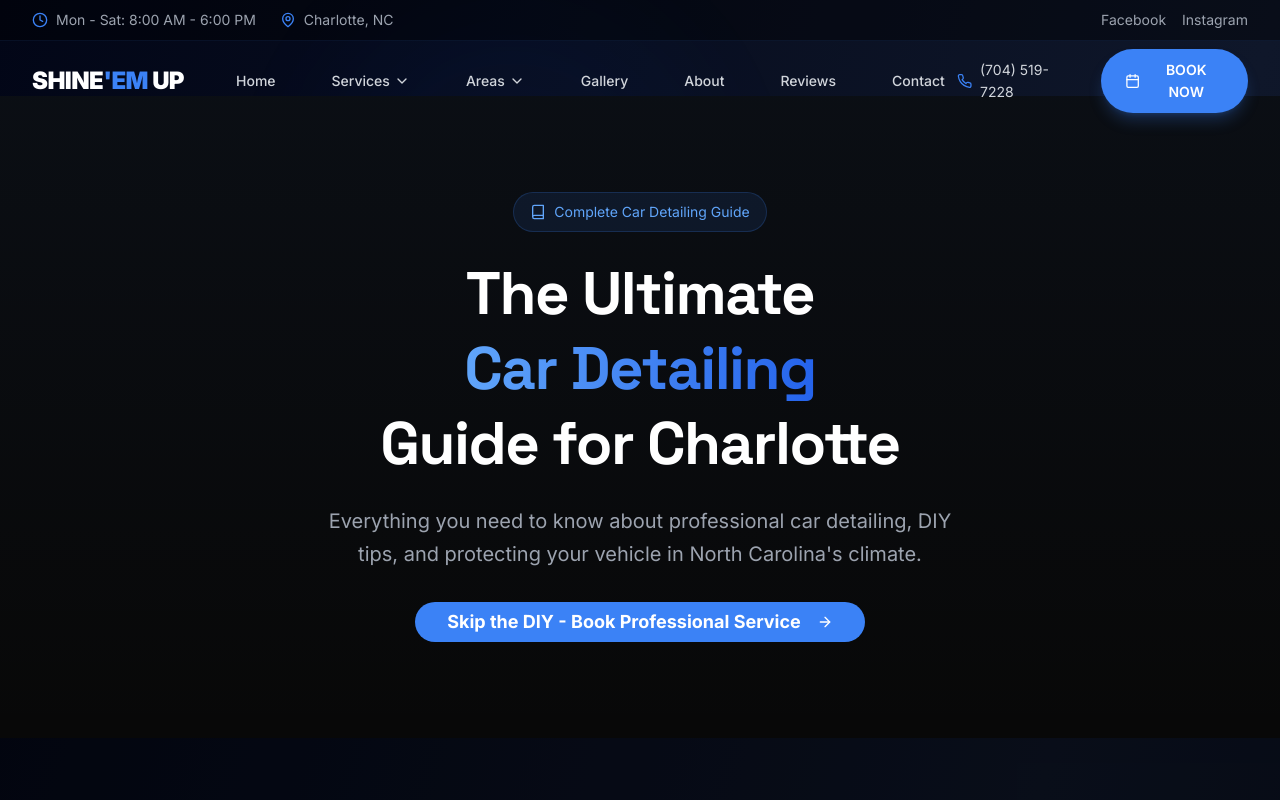
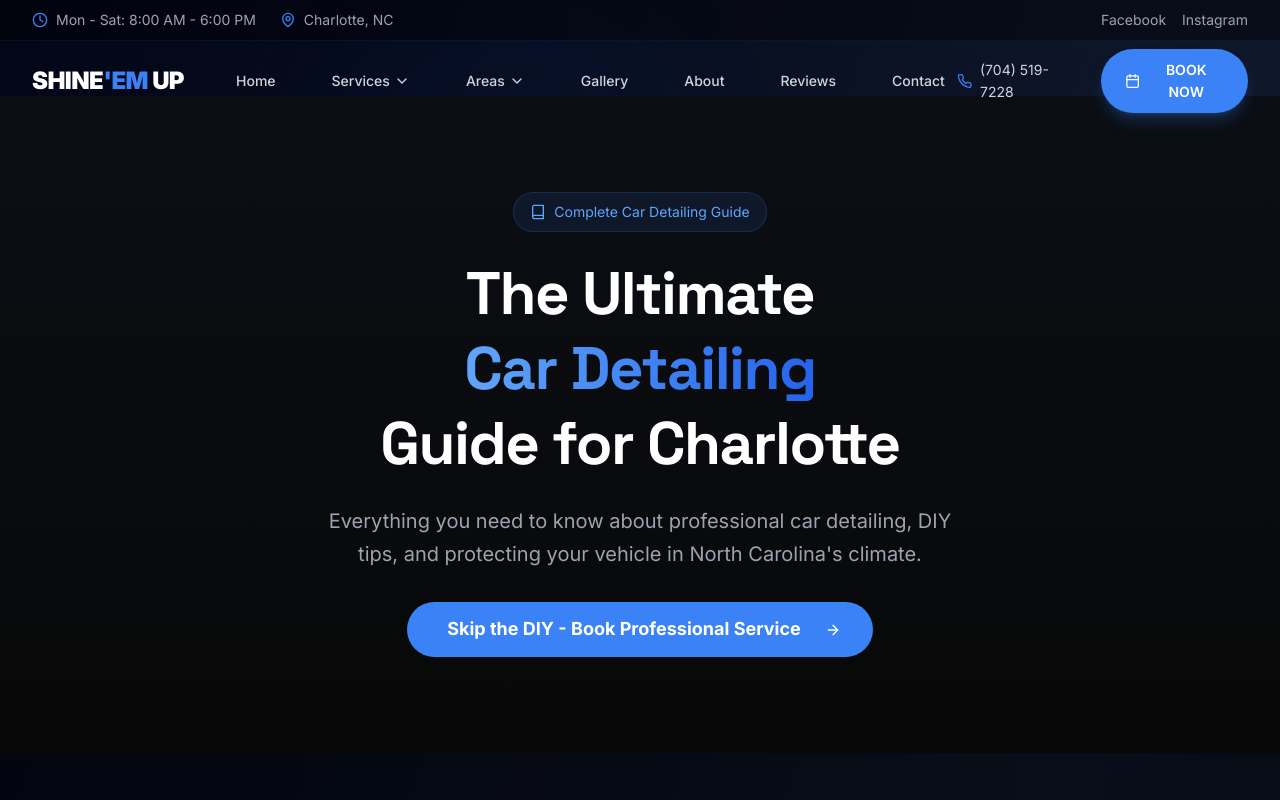
Before and after one commit to WilliamBen21/shineemup-reimagined-detailing, a React (Vite) app: page /guides/car-detailing-guide in a window 1280 px wide. Shown: the top 800 px of the page. Built offline with nearby package versions, Linux system fonts and the light colour scheme.

Commit message:
Fix: Button text overflow on CarDetailingGuidePage
Adjusted button styling in CarDetailingGuidePage to prevent text overflow, ensuring all button text is visible.

```diff
--- a/src/pages/guides/CarDetailingGuidePage.tsx
+++ b/src/pages/guides/CarDetailingGuidePage.tsx
@@ -49,10 +49,10 @@ const CarDetailingGuidePage = () => {
                 <div className="flex flex-col sm:flex-row gap-4 justify-center px-4">
                   <Button
                     onClick={handleBookNowClick}
-                    className="bg-blue-500 hover:bg-blue-600 text-white px-6 md:px-8 py-3 md:py-4 rounded-full font-bold text-base md:text-lg transition-all duration-300 hover:scale-105 flex items-center justify-center w-full sm:w-auto"
+                    className="bg-blue-500 hover:bg-blue-600 text-white px-4 sm:px-6 md:px-8 py-3 md:py-4 rounded-full font-bold text-sm sm:text-base md:text-lg transition-all duration-300 hover:scale-105 flex items-center justify-center w-full sm:w-auto min-h-[48px] h-auto whitespace-normal text-center leading-tight"
                   >
-                    <span className="break-words text-center">Skip the DIY - Book Professional Service</span>
-                    <ArrowRight className="ml-2 w-5 h-5 flex-shrink-0" />
+                    <span className="break-words text-center px-2">Skip the DIY - Book Professional Service</span>
+                    <ArrowRight className="ml-2 w-4 h-4 sm:w-5 sm:h-5 flex-shrink-0" />
                   </Button>
                 </div>
               </div>
@@ -294,10 +294,10 @@ const CarDetailingGuidePage = () => {
                   </p>
                   <Button
                     onClick={handleBookNowClick}
-                    className="bg-blue-500 hover:bg-blue-600 text-white px-6 md:px-8 py-3 md:py-4 rounded-full font-bold text-base md:text-lg w-full sm:w-auto"
+                    className="bg-blue-500 hover:bg-blue-600 text-white px-4 sm:px-6 md:px-8 py-3 md:py-4 rounded-full font-bold text-sm sm:text-base md:text-lg w-full sm:w-auto min-h-[48px] h-auto whitespace-normal text-center leading-tight"
                   >
-                    <span className="break-words">Book Professional Detailing</span>
-                    <ArrowRight className="ml-2 w-5 h-5 flex-shrink-0" />
+                    <span className="break-words px-2">Book Professional Detailing</span>
+                    <ArrowRight className="ml-2 w-4 h-4 sm:w-5 sm:h-5 flex-shrink-0" />
                   </Button>
                 </div>
               </div>
```
